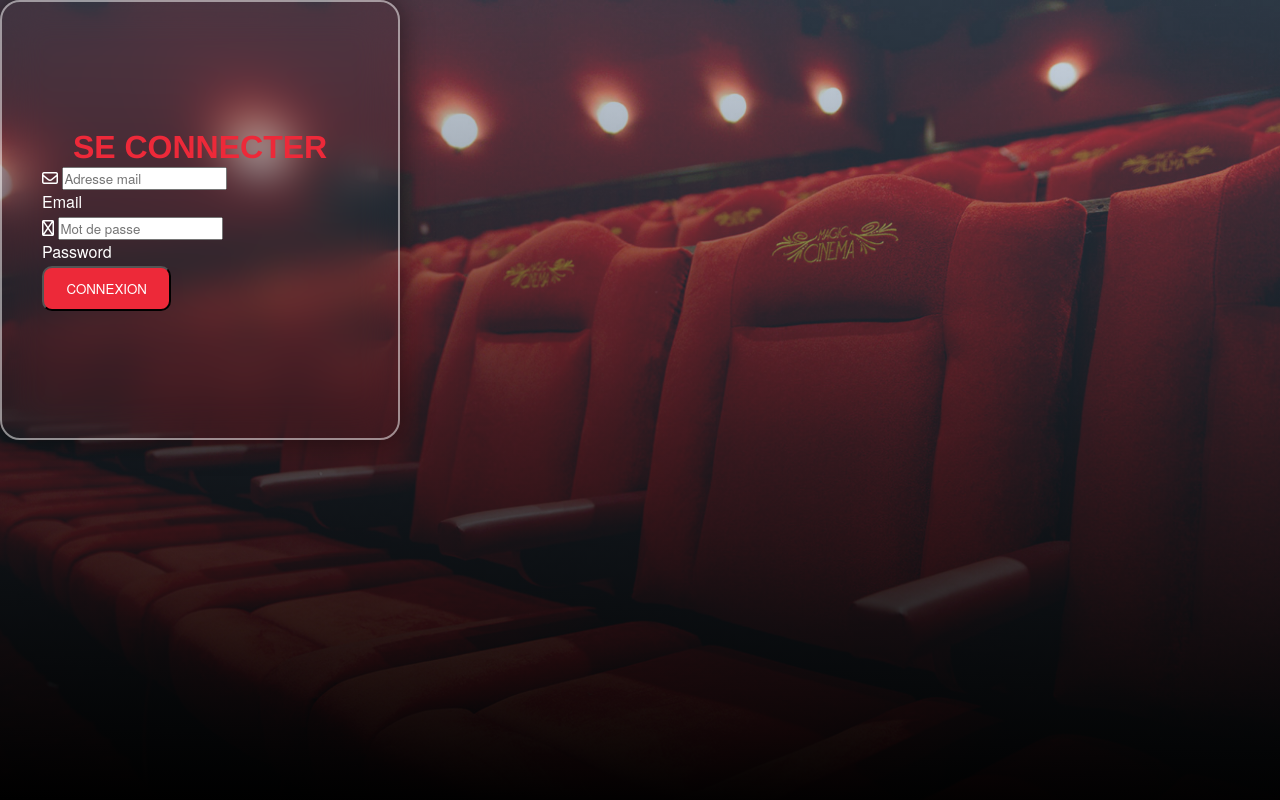
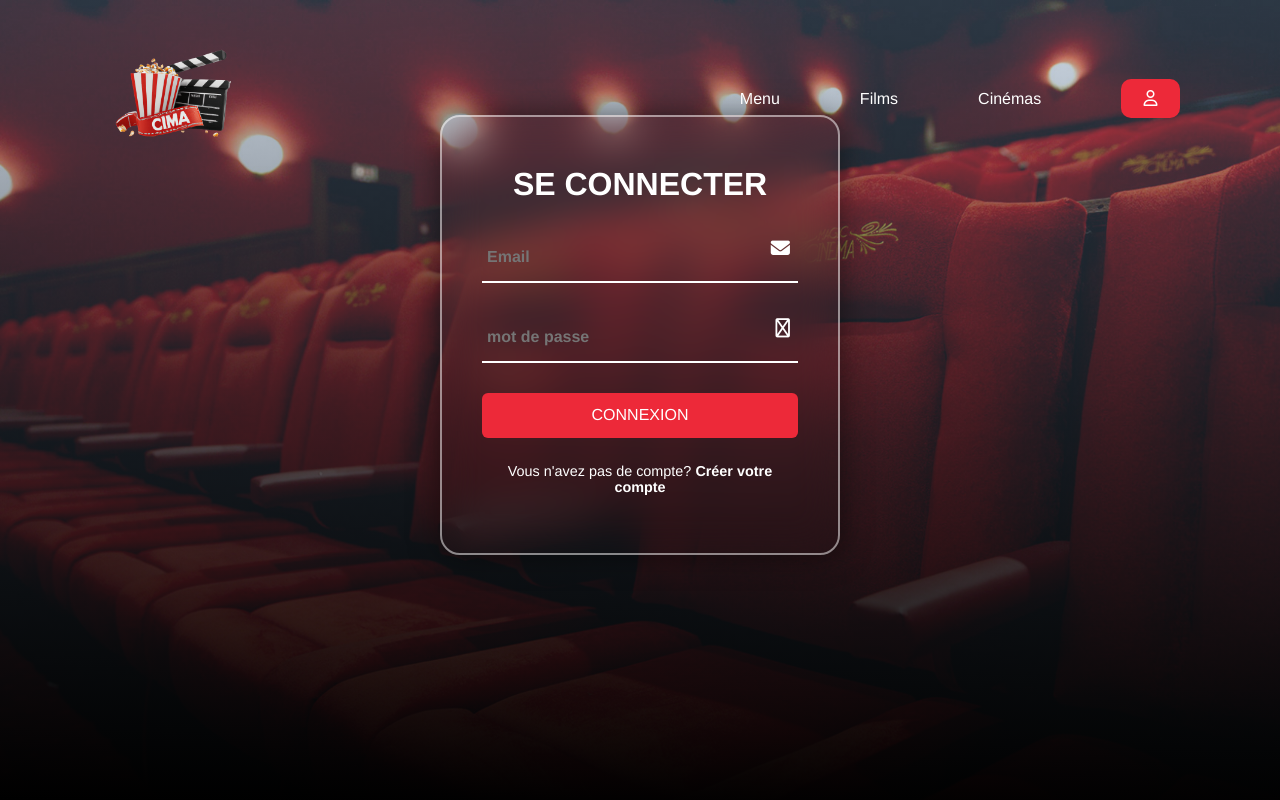
Before and after one commit to Bvder92/cinema, a PHP site: page /login.php in a window 1280 px wide. Run offline with PHP 8.4, Linux system fonts and the light colour scheme; some libraries are stand-ins or nearby versions; some web fonts are replaced.

Commit message:
css for login and signup

```diff
--- a/app/index.html
+++ b/app/index.html
@@ -73,6 +73,9 @@
                 <div class="box">
                     <div class="box-img">
                         <img src="images/films/endgame.jpeg" alt="endgame">
+                        <div class="middle">
+                            <div class="btn">Séances</div>
+                        </div>
                     </div>
                     <h3>Avengers : Endgame</h3>
                     <span>3h 01 min | Action, Fantastique, Aventure</span>
--- a/app/login.php
+++ b/app/login.php
@@ -21,46 +21,62 @@
 
     </style>
 
+        <header>
+        <div id="logo">
+            <img src="images/logo-cinema.png" alt="logo1" height="%30" width="30%">
+        </div>
+        <ul class="navbar">
+            <li><a href="index.html">Menu</a></li>
+            <li><a href="index.html">Films</a></li>
+            <li><a href="index.html">Cinémas</a></li>
+            <li><a href="profile.php" class="btn"><i class="fa-regular fa-user"></i></a></li>
+
+        </ul>
+    </header>
 
 
 
-
-
-
+<br><br><br><br><br>
 <div class="wrapper">
     <div class="form-box login">
         <h2>SE CONNECTER</h2>
         <form  class="form" action="include/login_script.php" method="post">
             <div class="input-box">
-                <span class="icon"><i class="fa-regular fa-envelope"></i></span>
-                <input class="mail" type="text" name="email" placeholder="Adresse mail"><br>
-                <label>Email</label>
+                <span class="icon"><i class="fa-solid fa-envelope"></i></span>
+                <input class="mail" type="text" name="email" placeholder="Email" ><br>
+                <!--<label>Email</label>-->
             </div>
             <div class="input-box">
                 <span class="icon"><i class="fa-regular fa-lock"></i></span>
-                <input class="pwd" type="password" name="mdp" placeholder="Mot de passe"><br>
-                <label>Password</label>
+                <input class="pwd" type="password" name="mdp" placeholder="mot de passe"><br>
+                <!--<label>Password</label>-->
             </div>
-            <button type="submit" name="submit" class="btn">CONNEXION</button>
+            <button type="submit" name="submit" class="btn-login">CONNEXION</button>
+            <div class="login-register">
+                <p>Vous n'avez pas de compte? <a href="signup.php" class="register-link">Créer votre compte</a></p>
+            </div>
         </form>
     </div>
 </div>
+
+
+
 <!-- affichage des messages d'erreurs contenus dans l'url -->
 <?php
     if(isset($_GET["error"])){
 
         switch($_GET["error"]){
             case "emptyinput":
-                echo "<p class='errror'><b>Erreur: Veuillez renseigner tous les champs!</b></p>";
+                echo "<p class='errror'><b>Erreur : Veuillez renseigner tous les champs !</b></p>";
                 break;
             case "unknownemail":
-                echo "<p class='errror'><b>Erreur: Aucun compte ne correspond à cette adresse mail!</b></p>";
+                echo "<p class='errror'><b>Erreur : Aucun compte ne correspond à cette adresse mail !</b></p>";
                 break;
             case "wrongpwd":
-                echo "<p class='errror'><b>Erreur: Mot de passe invalide!</b></p>";
+                echo "<p class='errror'><b>Erreur : Mot de passe invalide !</b></p>";
                 break;
             case "sqlerror":
-                echo "<p class='errror'><b>Erreur: Une erreur est survenue, veuillez réessayer.</b></p>";
+                echo "<p class='errror'><b>Erreur : Une erreur est survenue, veuillez réessayer.</b></p>";
                 break;
         }
     }
--- a/app/style/style1.css
+++ b/app/style/style1.css
@@ -176,13 +176,39 @@ header{
     max-width: 100%;
     height: 100%;
     object-fit: cover;
+    opacity: 1;
+    transition: .5s ease;
+    backface-visibility: hidden;
+}
 
+
+.middle {
+    transition: .5s ease;
+    opacity: 0;
+    position: absolute;
+    top: 50%;
+    left: 50%;
+    transform: translate(-50%, -50%);
+    -ms-transform: translate(-50%, -50%);
+    text-align: center;
+}
+
+
+.box-img .middle :hover{
+    opacity: 1;
 }
 
 .box .box-img img:hover{
     transform: translateY(-10px);
     transition: 0.2s;
+    opacity: 0.3;
+}
 
+.text{
+    background-color: #ED2939;
+    color: white;
+    font-size: 16px;
+    padding: 16px 32px;
 }
 
 .box h3{
@@ -294,73 +320,53 @@ header{
     color: #969892;
 }
 
-/*
-.title-form{
-    margin-bottom: 50px;
-    margin-top: auto;
-}
-
-
-.form .mail{
-    width:auto;
-    border-radius: 10px;
-    display:flex;
-    margin-left: auto;
-    margin-right: auto;
-    align-items: center;
-    justify-content: center;
-}
-
-.form .pwd{
-    width:auto;
-    border-radius: 10px;
-    display:flex;
-    margin-left: auto;
-    margin-right: auto;
-    align-items: center;
-    justify-content: center;
-}
-
-.form .btn{
-    display:flex;
-    margin-left: auto;
-    margin-right: auto;
-    align-items: center;
-    justify-content: center;
-}
-
-.error{
-    display:flex;
-    margin-left: auto;
-    margin-right: auto;
-    align-items: center;
-    justify-content: center;
-}
-*/
 
 .wrapper{
     position: relative;
+    margin: auto;
     width: 400px;
     height: 440px;
-    background: transparent;
+    background-color: transparent;
+    backdrop-filter: blur(20px);
     border: 2px solid rgba(255, 255, 255, 0.5);
     border-radius: 20px;
-    backdrop-filter: blur(20px);
     box-shadow: 0 0 30px rgba(0, 0, 0, 0.5);
     display: flex;
     justify-content: center;
     align-items: center;
 }
 
+.wrapper-register{
+    position: relative;
+    margin: auto;
+    width: 400px;
+    height: 600px;
+    background-color: transparent;
+    border: 2px solid rgba(255, 255, 255, 0.5);
+    border-radius: 20px;
+    backdrop-filter: blur(5px);
+    box-shadow: 0 0 30px rgba(0, 0, 0, 0.5);
+    display: flex;
+    justify-content: center;
+    align-items: center;
+}
+
+.wrapper-register .form-box{
+    width: 100%;
+    padding: 40px;
+    margin: auto;
+}
+
 .wrapper .form-box{
     width: 100%;
     padding: 40px;
+    margin: auto;
 
 }
 
 .form-box h2{
     font-size: 2em;
-    color: #ED2939;
+    color: #ffffff;
     text-align: center;
 }
 
@@ -368,5 +374,86 @@ header{
     position: relative;
     width: 100%;
     height: 50px;
+    border-bottom: 2px solid #ffffff;
+    margin: 30px 0;
+}
+
+.input-box label{
+    position: absolute;
+    top:50%;
+    left: 5px;
+    transform: translateY(-50%);
+    font-size: 1em;
+    color: #ffffff;
+    font-weight: 500;
+    pointer-events: none;
+    transition: 0.5s;
+}
+
+.input-box input:focus~label, .input-box input:valid~label{
+    top: -5px;
+}
+
+.input-box input{
+    width: 100%;
+    height:100%;
+    background: transparent;
+    border: none;
+    outline: none;
+    font-size: 1em;
+    color: #ffffff;
+    font-weight: 600;
+    padding: 0 35px 0 5px;
+}
+
+.input-box .icon{
+    position: absolute;
+    right:8px;
+    font-size: 1.2em;
+    color: #ffffff;
+}
+
+.btn-login{
+    width: 100%;
+    height: 45px;
+    background:#ED2939 ;
+    border: none;
+    outline: none;
+    border-radius: 6px;
+    cursor: pointer;
+    font-size:1em;
+    color: #ffffff;
+    font-weight: 500;
+    box-shadow: inset 0 0 0 0 #92222b;
+    transition: ease-out 0.4s;
+}
+
+.btn-login:hover{
+    box-shadow: inset 400px 0 0 0 #92222b;
 
 }
+
+p{
+    text-align: center;
+    margin: auto;
+    color: #ffffff;
+
+}
+
+.login-register{
+    font-size: .9em;
+    color: #ffffff;
+    text-align: center;
+    font-weight: 500;
+    margin: 25px 0 10px ;
+}
+
+.login-register p a{
+    color: #ffffff;
+    text-decoration: none;
+    font-weight: 600;
+}
+
+.login-register p a:hover{
+    text-decoration: underline;
+}
```
Also changed, not shown: app/signup.php (+63 -9 lines).
